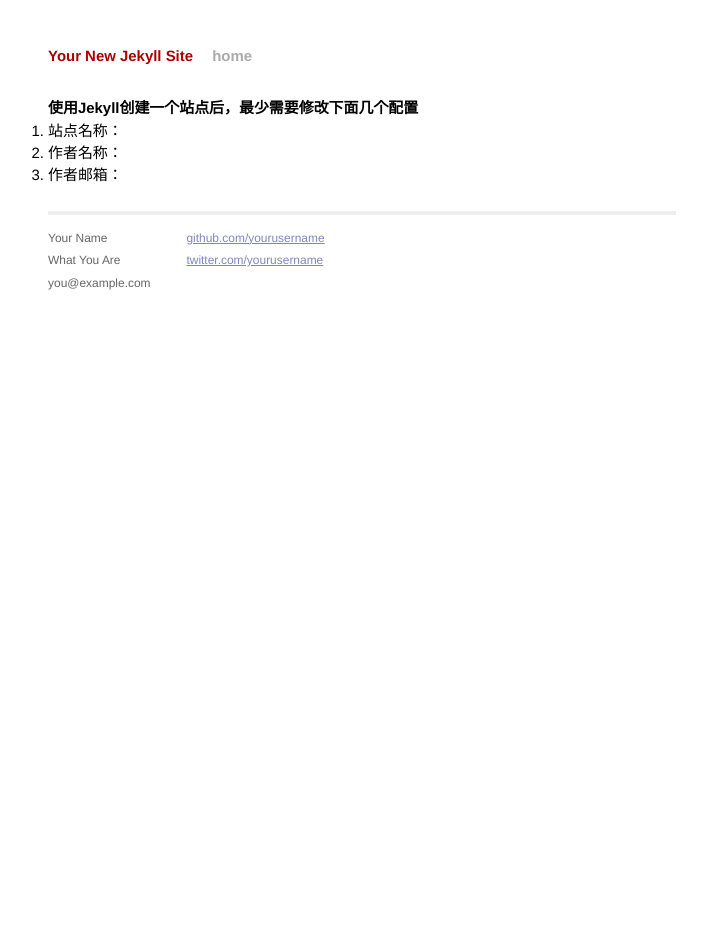
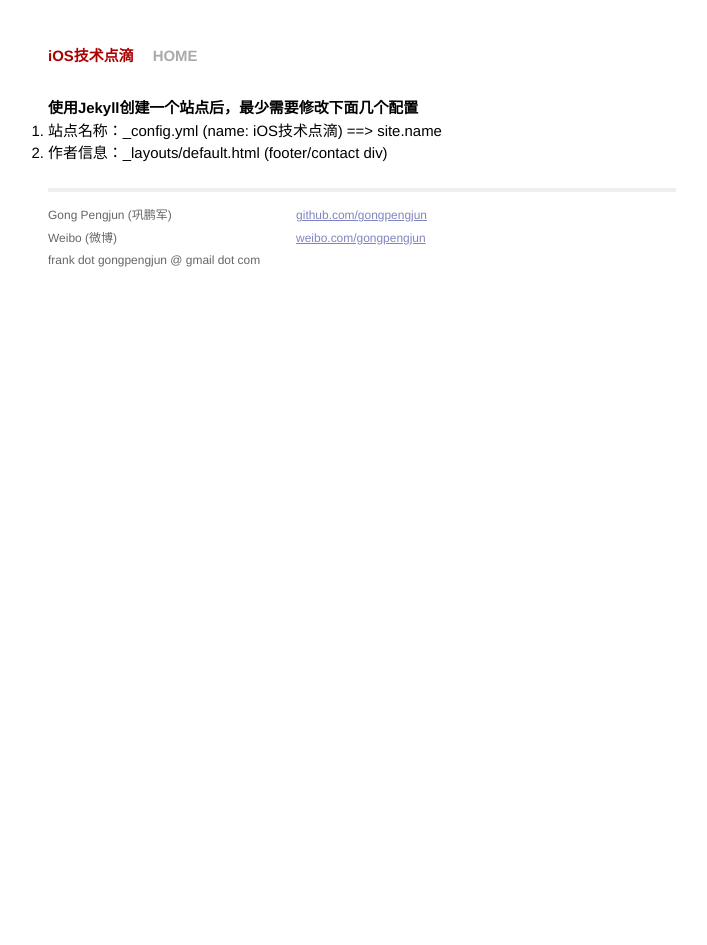
Before and after one commit to gongpengjun/gongpengjun.github.io, a Jekyll site: the page built from _posts/2014-03-03-jekyll-site-first-todo.markdown, in a window 1280 px wide. Shown: the whole page, without its empty margins (278-985 px from the left). Built offline with Jekyll 4.4.1, drawn with Linux system fonts in a browser that asks for light colours; Markdown is read by kramdown in place of the engine named in the settings.

Commit message:
finish jekyll config

```diff
--- a/_config.yml
+++ b/_config.yml
@@ -1,3 +1,3 @@
-name: Your New Jekyll Site
+name: iOS技术点滴
 markdown: redcarpet
 pygments: true
--- a/_layouts/default.html
+++ b/_layouts/default.html
@@ -18,7 +18,7 @@
         <div class="site">
           <div class="header">
             <h1 class="title"><a href="/">{{ site.name }}</a></h1>
-            <a class="extra" href="/">home</a>
+            <a class="extra" href="/">HOME</a>
           </div>
 
           {{ content }}
@@ -26,15 +26,15 @@
           <div class="footer">
             <div class="contact">
               <p>
-                Your Name<br />
-                What You Are<br />
-                you@example.com
+                Gong Pengjun (巩鹏军)<br />
+                Weibo (微博)<br />
+                frank dot gongpengjun @ gmail dot com
               </p>
             </div>
             <div class="contact">
               <p>
-                <a href="https://github.com/yourusername">github.com/yourusername</a><br />
-                <a href="https://twitter.com/yourusername">twitter.com/yourusername</a><br />
+                <a href="https://github.com/gongpengjun">github.com/gongpengjun</a><br />
+                <a href="http://weibo.com/gongpengjun">weibo.com/gongpengjun</a><br />
               </p>
             </div>
           </div>
--- a/_posts/2014-03-03-jekyll-site-first-todo.markdown
+++ b/_posts/2014-03-03-jekyll-site-first-todo.markdown
@@ -8,6 +8,5 @@ categories: jekyll
 使用Jekyll创建一个站点后，最少需要修改下面几个配置
 -------------------------------------------
 
-1.  站点名称：
-1.  作者名称：
-1.  作者邮箱：
+1.  站点名称：_config.yml (name: iOS技术点滴) ==> site.name
+1.  作者信息：_layouts/default.html (footer/contact div)
--- a/index.html
+++ b/index.html
@@ -1,6 +1,6 @@
 ---
 layout: default
-title: Your New Jekyll Site
+title: iOS技术点滴
 ---
 
 <div id="home">
```
